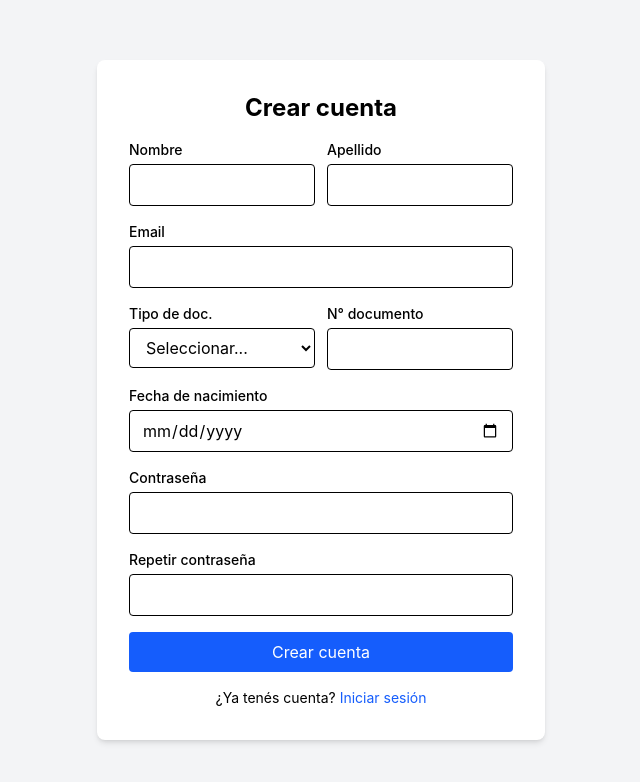
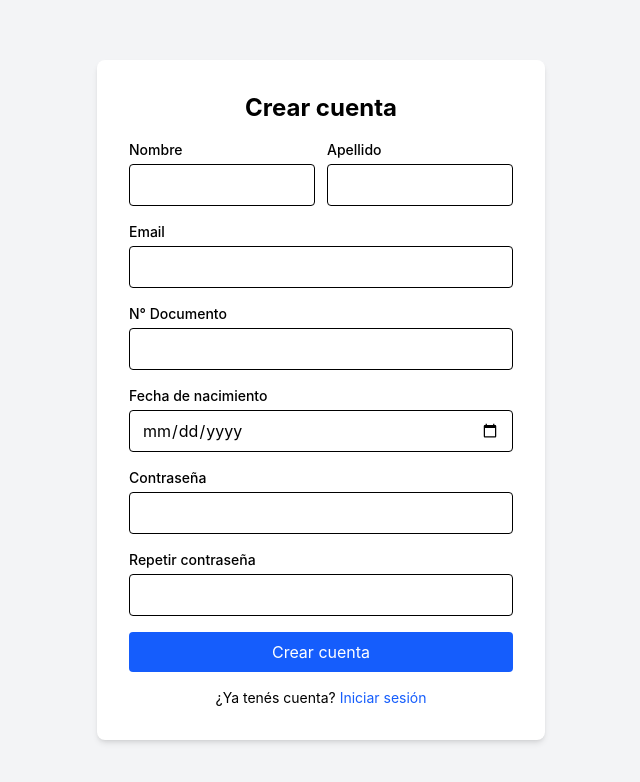
Before and after one commit to LucasUlla/Frontend-TP-DSW, a React (Vite) app: page /register in a window 1280 px wide. Shown: the top 782 px of the page, without its empty margins (319-959 px from the left). Built offline with nearby package versions, Linux system fonts and the light colour scheme.

Commit message:
Eliminado de type_doc en RegisterPage

```diff
--- a/src/modules/auth/RegisterPage.tsx
+++ b/src/modules/auth/RegisterPage.tsx
@@ -4,14 +4,11 @@ import { useNavigate, Link } from 'react-router-dom'
 import axios from 'axios'
 import { registerRequest } from './auth.api'
 import type { RegisterPayload } from './auth.api'
-import type { TypeDoc } from '../../shared/types/index.ts'
-
 interface RegisterFormData {
   name: string
   surname: string
   email: string
   doc: string
-  type_doc: TypeDoc
   password: string
   confirmPassword: string
   birth_date: string
@@ -38,7 +35,6 @@ export default function RegisterPage() {
       surname: data.surname,
       email: data.email,
       doc: data.doc,
-      type_doc: data.type_doc,
       password: data.password,
       birth_date: data.birth_date,
       type_user: 'Socio',
@@ -123,27 +119,8 @@ export default function RegisterPage() {
           )}
         </div>
 
-        <div className="grid grid-cols-2 gap-3">
         <div>
-            <label className="block text-sm font-medium mb-1">Tipo de doc.</label>
-            <select
-              className="w-full border rounded px-3 py-2"
-              {...register('type_doc', { required: 'Requerido' })}
-              defaultValue=""
-            >
-              <option value="" disabled>
-                Seleccionar...
-              </option>
-              <option value="DNI">DNI</option>
-              <option value="Pasaporte">Pasaporte</option>
-            </select>
-            {errors.type_doc && (
-              <p className="text-red-600 text-xs mt-1">{errors.type_doc.message}</p>
-            )}
-          </div>
-
-          <div>
-            <label className="block text-sm font-medium mb-1">N° documento</label>
+          <label className="block text-sm font-medium mb-1">N° Documento</label>
           <input
             className="w-full border rounded px-3 py-2"
             {...register('doc', { required: 'Requerido' })}
@@ -151,7 +128,6 @@ export default function RegisterPage() {
           {errors.doc && (
             <p className="text-red-600 text-xs mt-1">{errors.doc.message}</p>
           )}
-          </div>
         </div>
 
         <div>
--- a/src/modules/auth/auth.api.ts
+++ b/src/modules/auth/auth.api.ts
@@ -1,5 +1,5 @@
 import api from '../../shared/lib/axios'
-import type { Client, ApiResponse, TypeDoc } from '../../shared/types'
+import type { Client, ApiResponse } from '../../shared/types'
 
 interface LoginResponse {
   client: Client
@@ -14,7 +14,6 @@ export interface RegisterPayload {
   surname: string
   email: string
   doc: string
-  type_doc: TypeDoc
   password: string
   birth_date: string
   type_user: 'Socio'
--- a/src/shared/types/index.ts
+++ b/src/shared/types/index.ts
@@ -1,5 +1,4 @@
 export type TypeUser = 'Admin' | 'Socio'
-export type TypeDoc = 'DNI' | 'Pasaporte'
 
 export interface Client {
   id: number
@@ -7,7 +6,6 @@ export interface Client {
   surname: string
   email: string
   doc: string
-  type_doc: TypeDoc
   birth_date: string
   type_user: TypeUser
   //password
```
Lines whose indentation alone changed are shown as unchanged.
